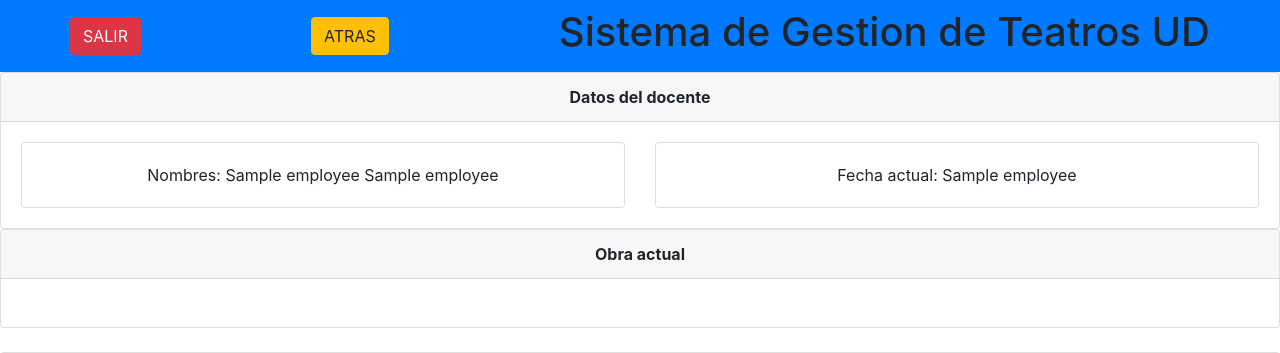
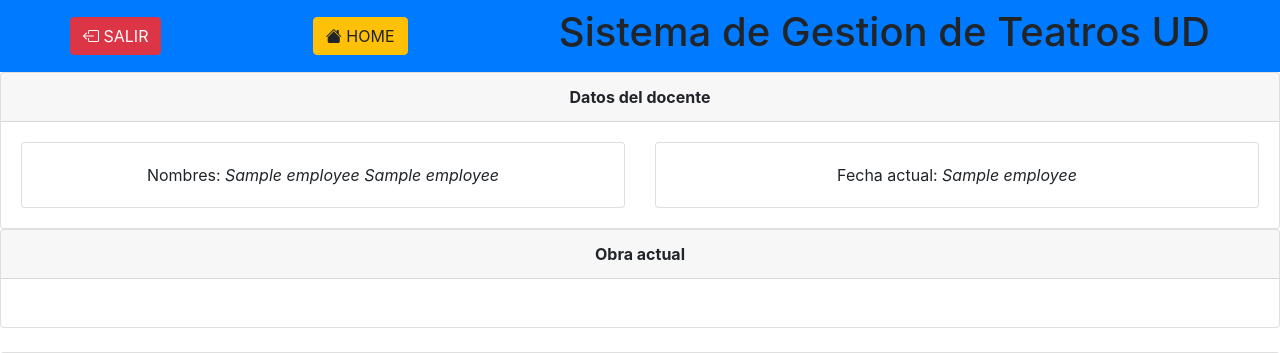
Before and after one commit to AndresFWilT/TeatroBD1, a Flask app: template templates/homeTeacher.html in a window 1280 px wide. Shown: the top 353 px of the page. Run offline with Flask 2, Linux system fonts and the light colour scheme; the template is opened without the code that fills it: most values are stand-ins (such as "Sample title", 1, 10 or a date in 2020); parts of the project's set-up code (start-up, migrations or seed data) failed here and were passed over; some libraries are stand-ins or nearby versions.

Commit message:
styles in templates ended

```diff
--- a/templates/homeTeacher.html
+++ b/templates/homeTeacher.html
@@ -14,14 +14,14 @@ Profesor
       <div class="col-sm-6">
         <div class="card">
           <div class="card-body">
-            <p class="card-text">Nombres: {{ employee["employee_data"][0] }} {{ employee["employee_data"][1] }}</p>
+            <p class="card-text">Nombres: <i> {{ employee["employee_data"][0] }} {{ employee["employee_data"][1] }} </i></p>
           </div>
         </div>
       </div>
       <div class="col-sm-6">
         <div class="card">
           <div class="card-body">
-            <p class="card-text">Fecha actual: {{ employee["employee_data"][3] }}</p>
+            <p class="card-text">Fecha actual: <i> {{ employee["employee_data"][3] }} </i></p>
           </div>
         </div>
       </div>
--- a/templates/navbarTeacher.html
+++ b/templates/navbarTeacher.html
@@ -1,10 +1,10 @@
 <nav class="navbar navbar-light bg-primary justify-content-center">
     <div class="container">
         <div class="row">
-            <a href="/logout" class="btn btn-danger text-uppercase">Salir</a>
+            <a href="/logout" class="btn btn-danger text-uppercase"><i class="bi bi-box-arrow-left"></i> Salir</a>
         </div>
         <div class="row">
-            <a href="/verifyTeacher" class="btn btn-warning text-uppercase">Atras</a>
+            <a href="/verifyTeacher" class="btn btn-warning text-uppercase"><i class="bi bi-house-fill"></i> Home</a>
         </div>
         <div class="row">
             <h1 class="text-center">Sistema de Gestion de Teatros UD</h1>
```
Also changed, not shown: 1 other file.
